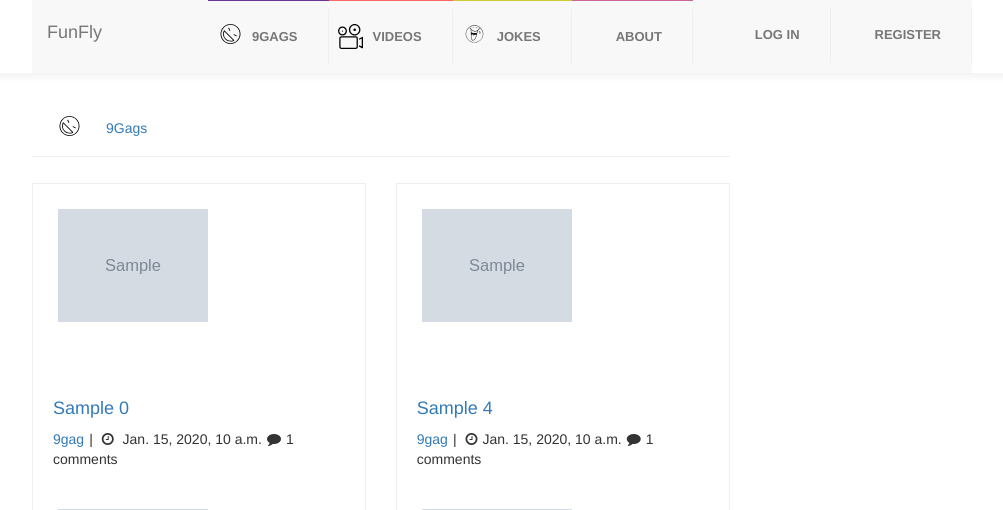
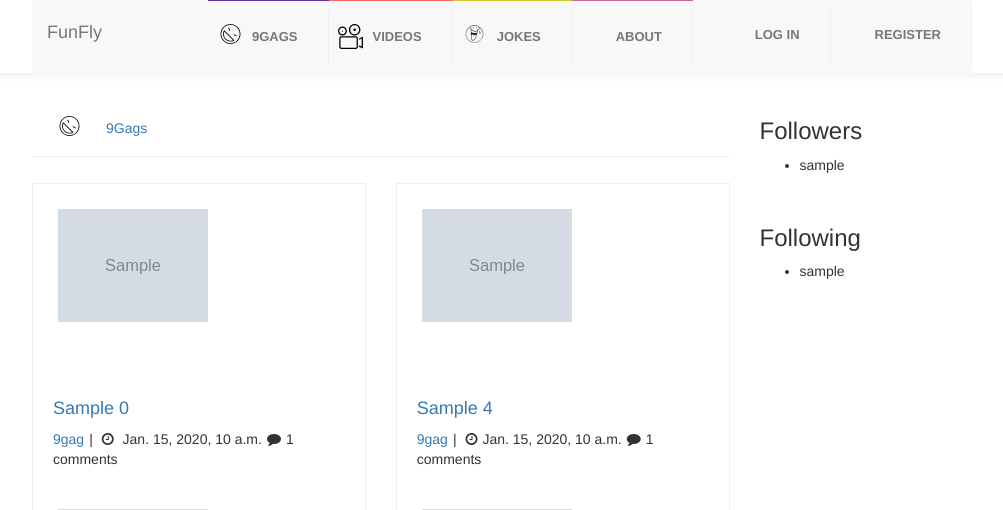
Before and after one commit to RustinAlexandru/thesis, a Django app: template thesis/funfly/templates/funfly/index.html in a window 1280 px wide. Shown: the part 410-920 px from the top of the page, without its empty margins (138-1141 px from the left). Run offline with Django 3.2, Linux system fonts and the light colour scheme; the template is opened without the code that fills it: most values are stand-ins (such as "Sample title", 1, 10 or a date in 2020); grey boxes marked "Sample" are stand-in pictures; style sheets or scripts are compiled from the project's sources; some libraries are stand-ins or nearby versions; some web fonts are replaced.

Commit message:
Started implementing follows/followers display

```diff
--- a/thesis/funfly/admin.py
+++ b/thesis/funfly/admin.py
@@ -21,6 +21,7 @@ class UserProfileAdmin(UserAdmin):
 
 class UserProfileAdmin2(admin.ModelAdmin):
     form = UserProfileForm
+    filter_horizontal = ['follows',]
 
 class NinegagAdmin(ModerationAdmin):
     list_display = ("title", "pk", "is_video")
--- a/thesis/funfly/models.py
+++ b/thesis/funfly/models.py
@@ -25,6 +25,7 @@ class UserProfile(models.Model):
     avatar = models.ImageField(upload_to='imagesandvideos/imageorvideos/avatars',
                                default='avatars/no_avatar.jpg', blank=True, null=True)
     saved_items = GM2MField()
+    private_saved_items = models.BooleanField(default=False)
     follows = models.ManyToManyField('self', related_name='followers', symmetrical=False)
 
     def __unicode__(self):
--- a/thesis/funfly/templates/funfly/index.html
+++ b/thesis/funfly/templates/funfly/index.html
@@ -1 +1,20 @@
 {% extends 'funfly/layout.html' %}
+
+
+{% block sidebar_right %}
+	<h3>Followers</h3>
+	<ul>
+		{% for follower in followers %}
+			<li>{{ follower.user.username }}</li>
+		{% endfor %}
+	</ul>
+
+	<br>
+	<h3>Following</h3>
+	<ul>
+		{% for follow in following %}
+			<li>{{ follow.user.username }}</li>
+		{% endfor %}
+
+	</ul>
+{% endblock %}
--- a/thesis/funfly/views.py
+++ b/thesis/funfly/views.py
@@ -62,6 +62,10 @@ def index(request):
     user = request.user
     if user.is_authenticated():
         user_profile = UserProfile.objects.get(user=user)
+        followers = user_profile.followers.all()
+        following = user_profile.follows.all()
+        context['followers'] = followers
+        context['following'] = following
 
     if request.method == 'POST' and request.is_ajax():
         data_sent = {
@@ -83,7 +87,7 @@ def index(request):
 
         return JsonResponse(data_sent)
 
-    return render(request, 'funfly/layout.html', context)
+    return render(request, 'funfly/index.html', context)
 
 
 def register(request):
```
Also changed, not shown: thesis/db.sqlite3.
